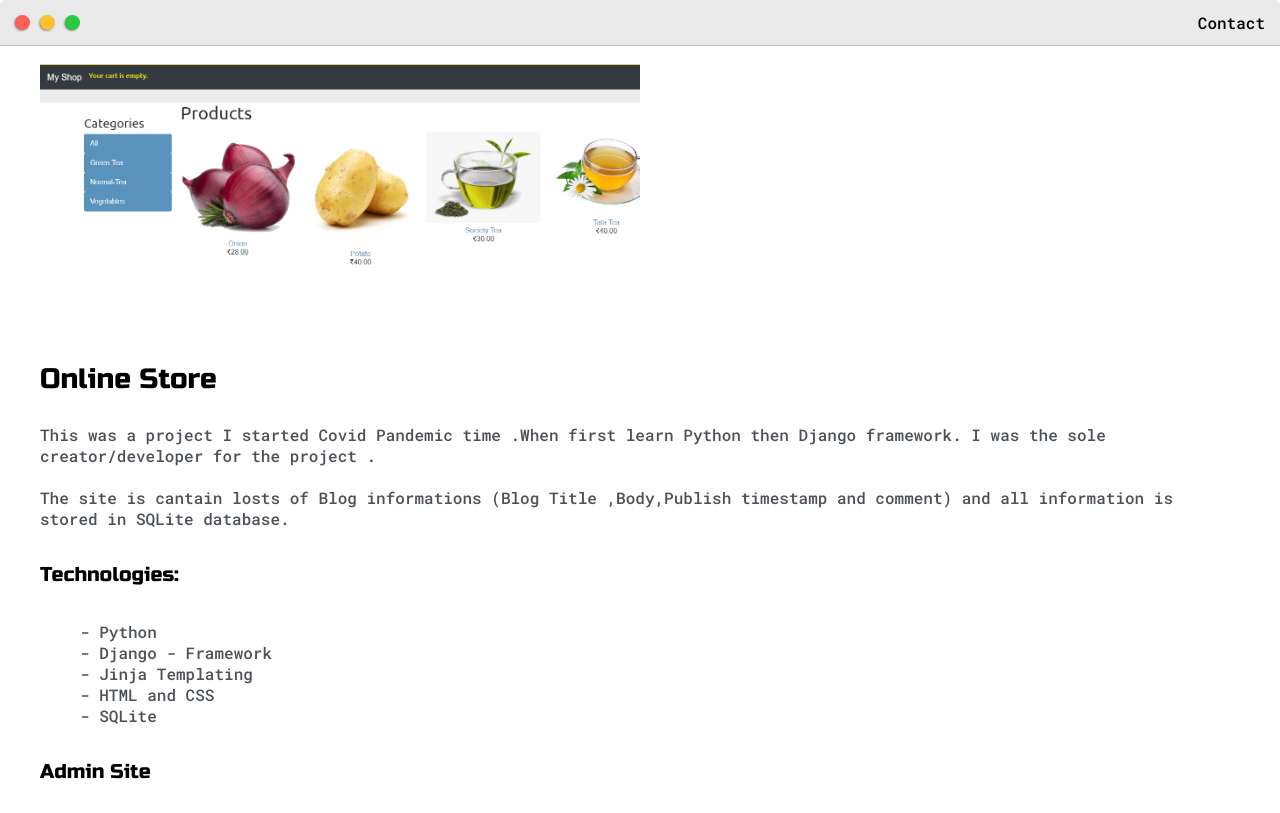
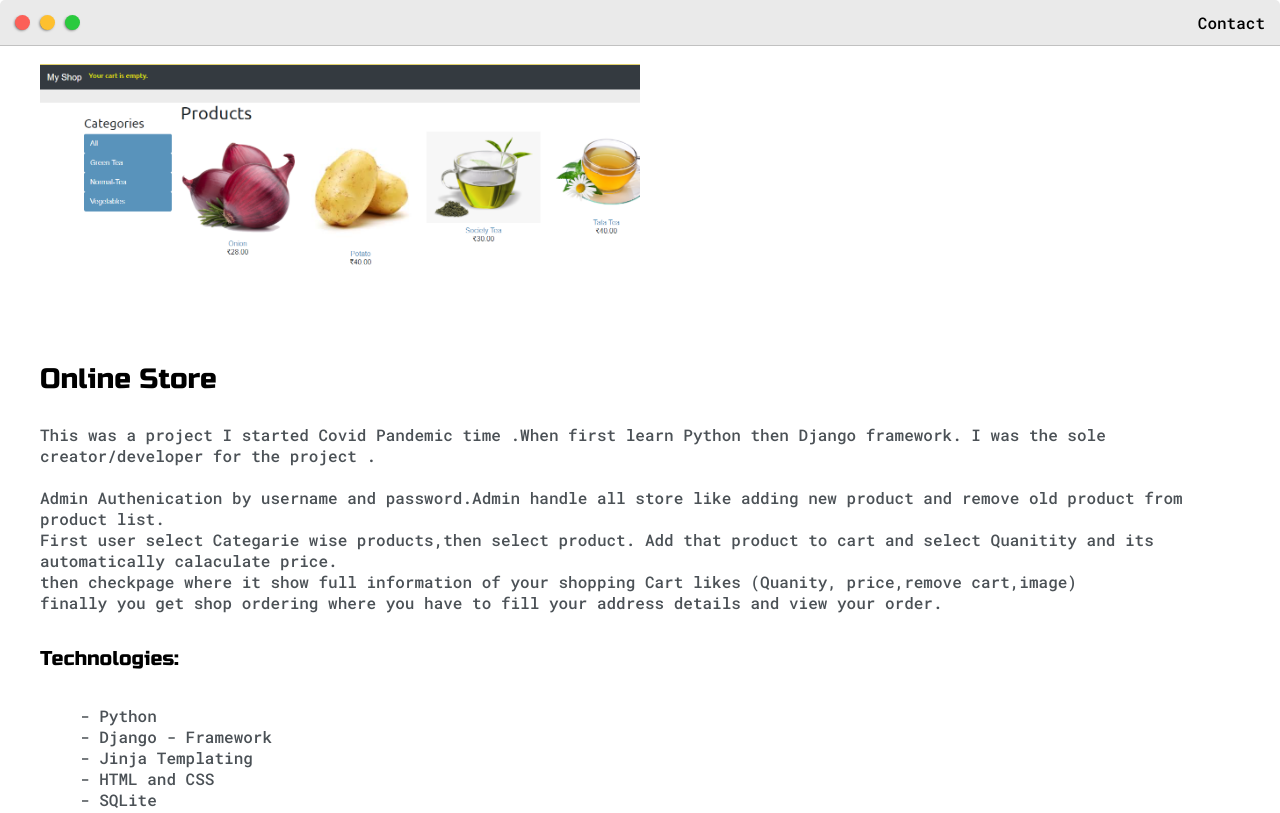
Before and after one commit to Abhiii1906/Abhiii1906.github.io, a plain HTML site: page post1.html in a window 1280 px wide. Shown: the top 813 px of the page. Drawn offline with Linux system fonts and the light colour scheme.

Commit message:
update online store

```diff
--- a/post1.html
+++ b/post1.html
@@ -55,8 +55,14 @@
 		<p>This was a project I started Covid Pandemic time .When first learn Python then Django framework. I was the sole creator/developer for the  project .
 		<br>
 		<br>
-		The site is cantain losts of Blog informations (Blog Title ,Body,Publish timestamp and comment) and all information   is stored in SQLite database.
+		Admin Authenication by username and password.Admin handle all store like adding new product and remove old product from product list.
 		<br>
+		First user select Categarie wise products,then select product. Add that product to cart and select Quanitity and its automatically calaculate price.
+		<br>
+		then checkpage where it show full information of your shopping Cart likes (Quanity, price,remove cart,image)
+		<br>
+		finally you get shop ordering where you have to fill your address details and view your order.
+		</p>
 
 		<h5>Technologies:</h5>
 		<ul>
@@ -91,7 +97,7 @@
 
 		<h5>checkout Page </h5>
 		<div class="img-container">
-			<img src="images/E-Check.PNG">
+			<img src="images/E-check.PNG">
 		</div>
 
 		<h5>Shop ordering</h5>
```
Also changed, not shown: images/E-Check.PNG.
